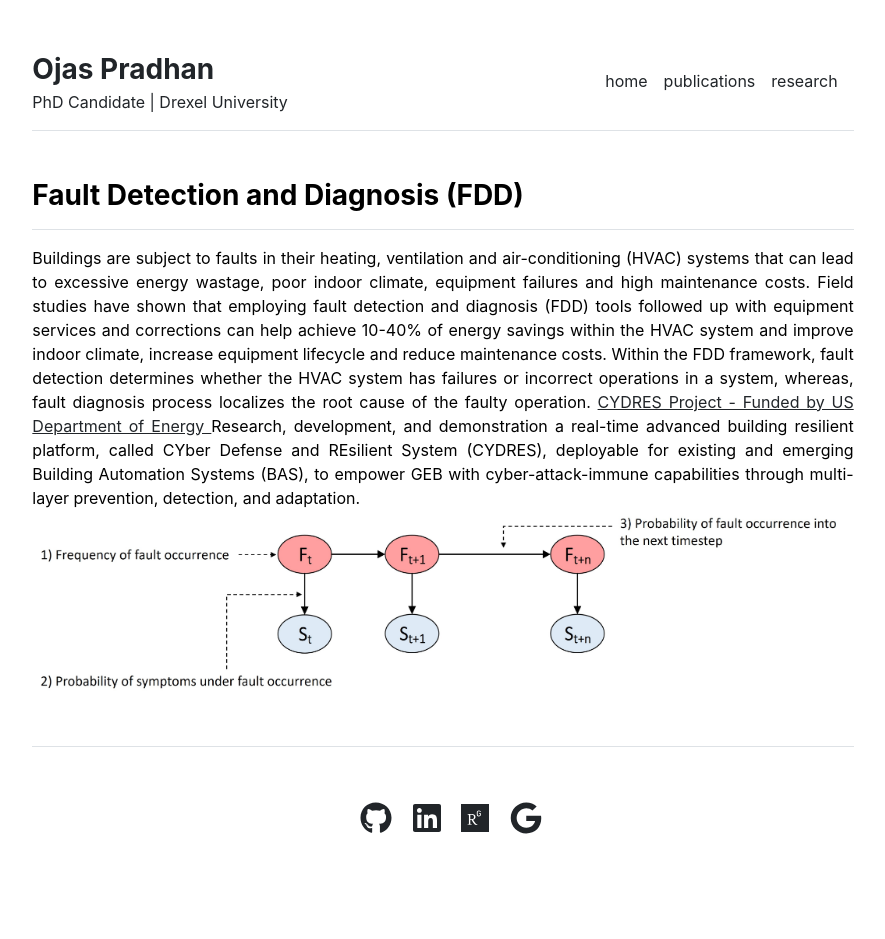
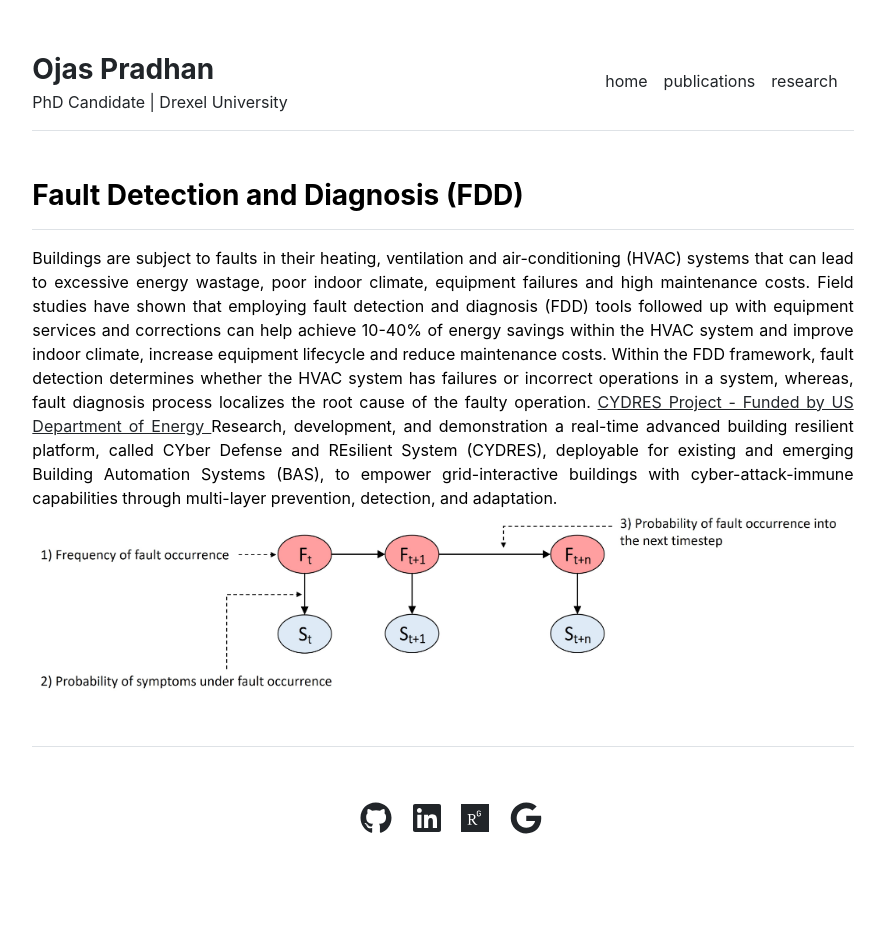
Before and after one commit to pradhanojas/pradhanojas.github.io, a Jekyll site: the page built from research/fdd.md, in a window 1280 px wide. Shown: the whole page, without its empty margins (197-1082 px from the left). Built offline with Jekyll 4.4.1, drawn with Linux system fonts in a browser that asks for light colours.

Commit message:
Update fdd.md

```diff
--- a/research/fdd.md
+++ b/research/fdd.md
@@ -7,7 +7,7 @@ title: "Fault Detection and Diagnosis (FDD)"
     Buildings are subject to faults in their heating, ventilation and air-conditioning (HVAC) systems that can lead to excessive energy wastage, poor indoor climate, equipment failures and high maintenance costs.  Field studies have shown that employing fault detection and diagnosis (FDD) tools followed up with equipment services and corrections can help achieve 10-40% of energy savings within the HVAC system and improve indoor climate, increase equipment lifecycle and reduce maintenance costs. Within the FDD framework, fault detection determines whether the HVAC system has failures or incorrect operations in a system, whereas, fault diagnosis process localizes the root cause of the faulty operation.
 
     <a href="https://www.energy.gov/eere/buildings/articles/securing-grid-interactive-efficient-buildings-geb-through-cyber-defense-and" target="blank"> CYDRES Project - Funded by US Department of Energy </a>
-    Research, development, and demonstration a real-time advanced building resilient platform, called CYber Defense and REsilient System (CYDRES), deployable for existing and emerging Building Automation Systems (BAS), to empower GEB with cyber-attack-immune capabilities through multi-layer prevention, detection, and adaptation.
+    Research, development, and demonstration a real-time advanced building resilient platform, called CYber Defense and REsilient System (CYDRES), deployable for existing and emerging Building Automation Systems (BAS), to empower grid-interactive buildings with cyber-attack-immune capabilities through multi-layer prevention, detection, and adaptation.
 
   <div class="row md-6">
   <img src="{{ site.github.url }}/assets/img/diagnosis.jpg" width="25%" height="25%">
```
